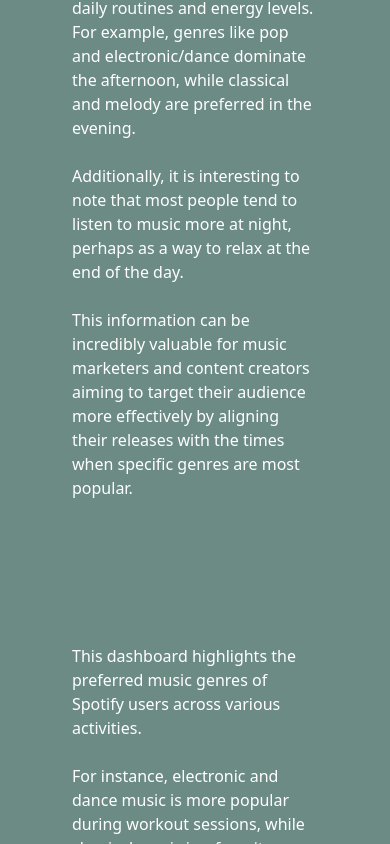
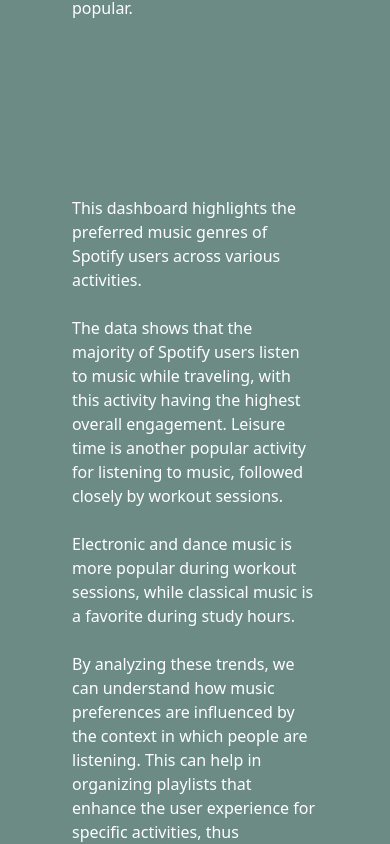
Before and after one commit to aantonelou/spotifytrendsviz, a Next.js app: page /user_beats in a window 390 px wide. Shown: the part 1156-2000 px from the top of the page. Built offline with nearby package versions, Linux system fonts and the light colour scheme.

Commit message:
Fixed userbeat text

```diff
--- a/src/components/Sections/UserBeatsDashboards.tsx
+++ b/src/components/Sections/UserBeatsDashboards.tsx
@@ -24,16 +24,10 @@
         </div>
         <div className="w-full md:w-1/2 p-2">
           <div style={{ padding: '1rem', borderRadius: '8px', margin: '2rem 0', color: 'white' }}>
-            <p>This visualization provides an overview of how the popularity of different music genres varies throughout the day.<br/><br/>
-            You can see the shifts in genre preferences as the day progresses, influenced by users' daily routines and energy levels.
-            For example, genres like pop and electronic/dance dominate the afternoon, while classical and melody are preferred in the evening.<br/><br/>
-            Additionally, it is interesting to note that most people tend to listen to music more at night, perhaps as a way to relax at the end of the day.
-            </p>
-
             <p>
               This visualization provides an overview of how the popularity of different music genres varies throughout the day.<br/><br/>
-              It is fascinating to see the shifts in genre preferences as the day progresses, influenced by users' daily routines and energy levels.
-              For example, genres like pop and electronic/dance dominate the afternoon, while classical and melody are preferred in the evening.<br/><br/>
+              We see the shifts in genre preferences as the day progresses, influenced by users' daily routines and energy levels.
+              For example, genres like pop and electronic/dance are preferred in the afternoon, while classical and melody are preferred in the evening.<br/><br/>
               Additionally, it is interesting to note that most people tend to listen to music more at night, perhaps as a way to relax at the end of the day.<br/><br/>
               This information can be incredibly valuable for music marketers and content creators aiming to target their audience more effectively by aligning their releases
               with the times when specific genres are most popular.
@@ -41,18 +35,17 @@
           </div>
         </div>
       </div>
-      <div className="flex flex-col md:flex-row items-center justify-center mt-8">
+      <div className="flex flex-col md:flex-row items-center justify-center mt-16">
         <div className="w-full md:w-1/3 p-2">
           <div style={{ padding: '1rem', borderRadius: '8px', margin: '2rem 0', color: 'white' }}>
             <p>This dashboard highlights the preferred music genres of Spotify users across various activities. <br/><br/>
-              For instance, electronic and dance music is more popular during workout sessions, while classical music is a favorite during study hours.
-            </p>
-
-            This dashboard highlights the preferred music genres of Spotify users across various activities.<br/><br/>
-              For instance, electronic and dance music might be more popular during workout sessions, while classical music could be a favorite during study hours.<br/><br/>
+              The data shows that the majority of Spotify users listen to music while traveling, with this activity having the highest overall engagement.
+              Leisure time is another popular activity for listening to music, followed closely by workout sessions.<br/><br/>
+              Electronic and dance music is more popular during workout sessions, while classical music is a favorite during study hours.<br/><br/>
               By analyzing these trends, we can understand how music preferences are influenced by the context in which people are listening. This can help in organizing playlists that enhance
               the user experience for specific activities, thus increasing user engagement and satisfaction.<br/><br/>
               It also opens up opportunities for brands and advertisers to strategically place their ads in playlists that align with the activities where their target audience is most engaged.
+              </p>
           </div>
         </div>
         <div className="w-full md:w-1/2 p-2">
```
Also changed, not shown: 1 other file (tests, documents, lock files or other folders).
